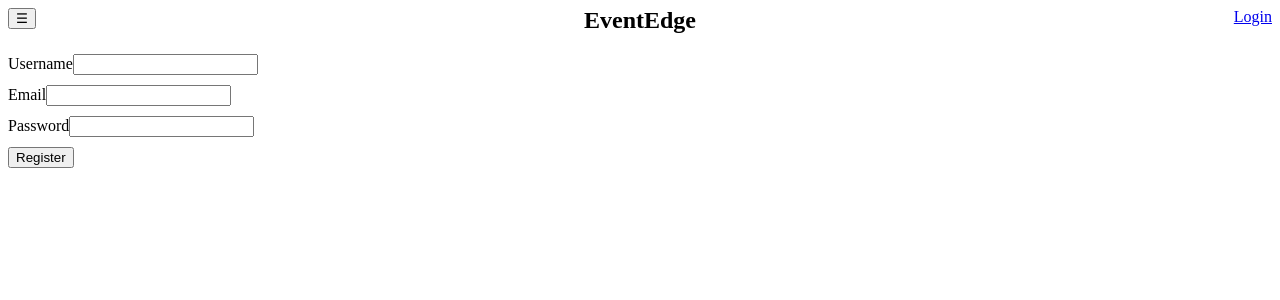
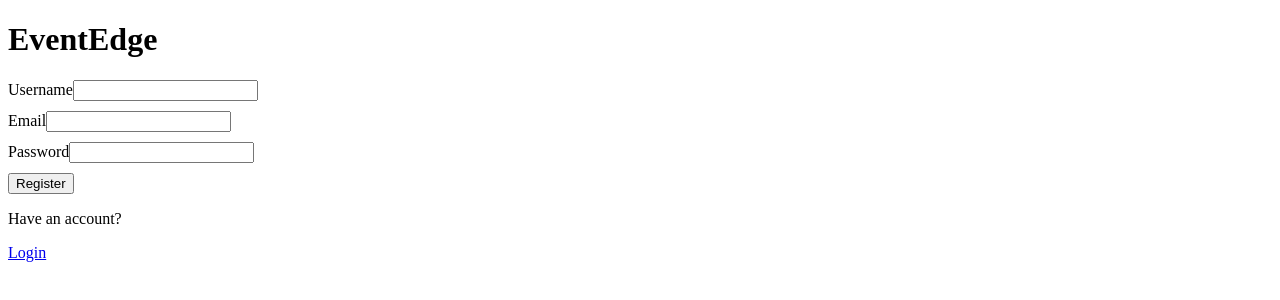
Before and after one commit to mnu213/eventedge-clone-2, a React (Create React App) app in the folder front-end/: page /registration in a window 1280 px wide. Shown: the top 300 px of the page. Built offline with nearby package versions, Linux system fonts and the light colour scheme.

Commit message:
Remove Navbar from login and registration page

```diff
--- a/front-end/src/components/app/App.jsx
+++ b/front-end/src/components/app/App.jsx
@@ -20,9 +20,9 @@ function App() {
               //   (1+1 === 3)? <Login/>: navigate('/chats')
               // }
           />
+          <Route path="registration" element={<Registration />} />
           <Route path="/" element={<Navigation />}>
             <Route path="home" element={<Home />} />
-            <Route path="registration" element={<Registration />} />
             <Route path="chats" element={<PrivateComponent><Chats /></PrivateComponent>} />
             <Route path="events" element={<PrivateComponent><Events /></PrivateComponent>} />
 
--- a/front-end/src/components/login/Login.jsx
+++ b/front-end/src/components/login/Login.jsx
@@ -35,7 +35,7 @@ export default function Login() {
   };
   return (
     <div>
-
+      <h1>EventEdge</h1>
       <form onSubmit={handleSubmit}>
         <label className="label">
           Email
--- a/front-end/src/components/registration/Registration.jsx
+++ b/front-end/src/components/registration/Registration.jsx
@@ -1,4 +1,5 @@
 import { React, useState } from 'react';
+import {Link} from 'react-router-dom';
 import styles from './Registration.css';
 
 export default function Login() {
@@ -18,6 +19,7 @@ export default function Login() {
   };
   return (
     <div>
+      <h1>EventEdge</h1>
       <form onSubmit={handleSubmit}>
         <label className="label">
           Username
@@ -35,6 +37,10 @@ export default function Login() {
         </label>
         <input type="submit" value="Register" />
       </form>
+      <p>Have an account? </p>
+      <Link to="/login">
+        Login
+      </Link>
     </div>
   );
 }
```
